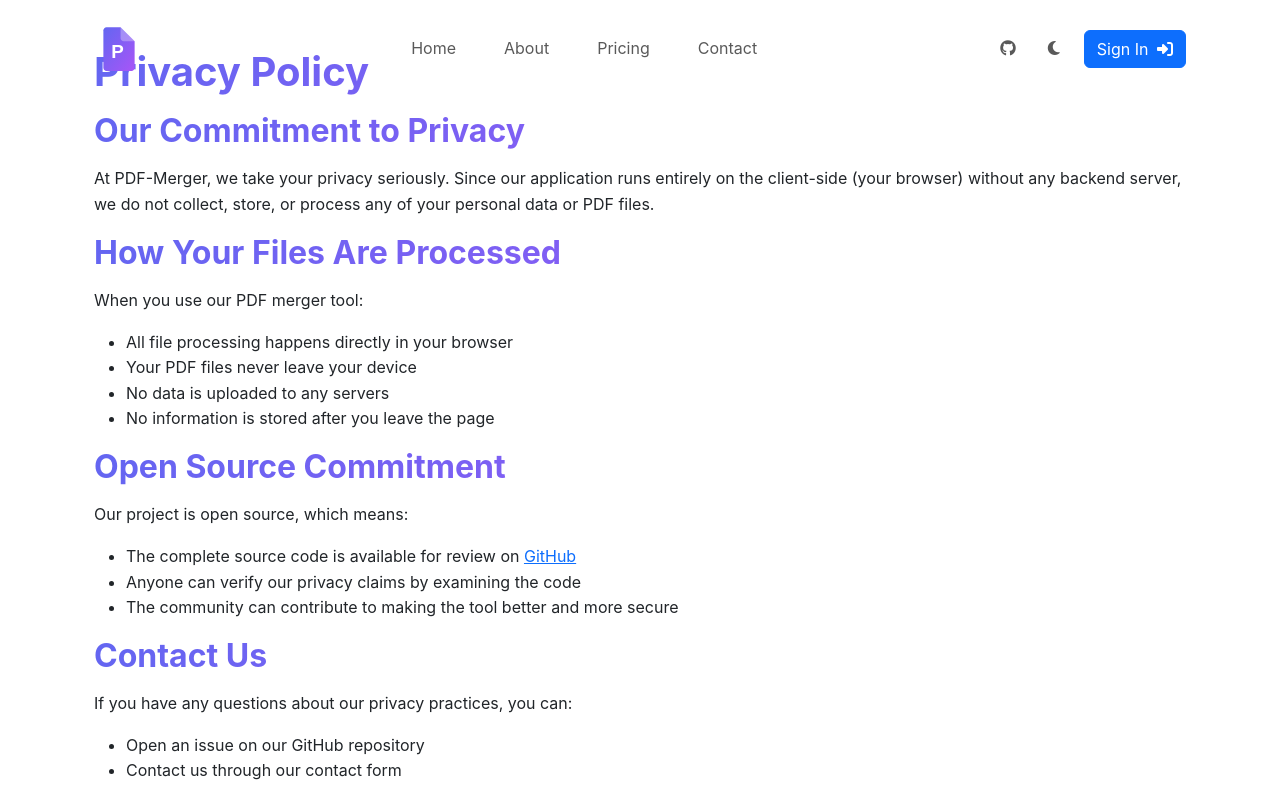
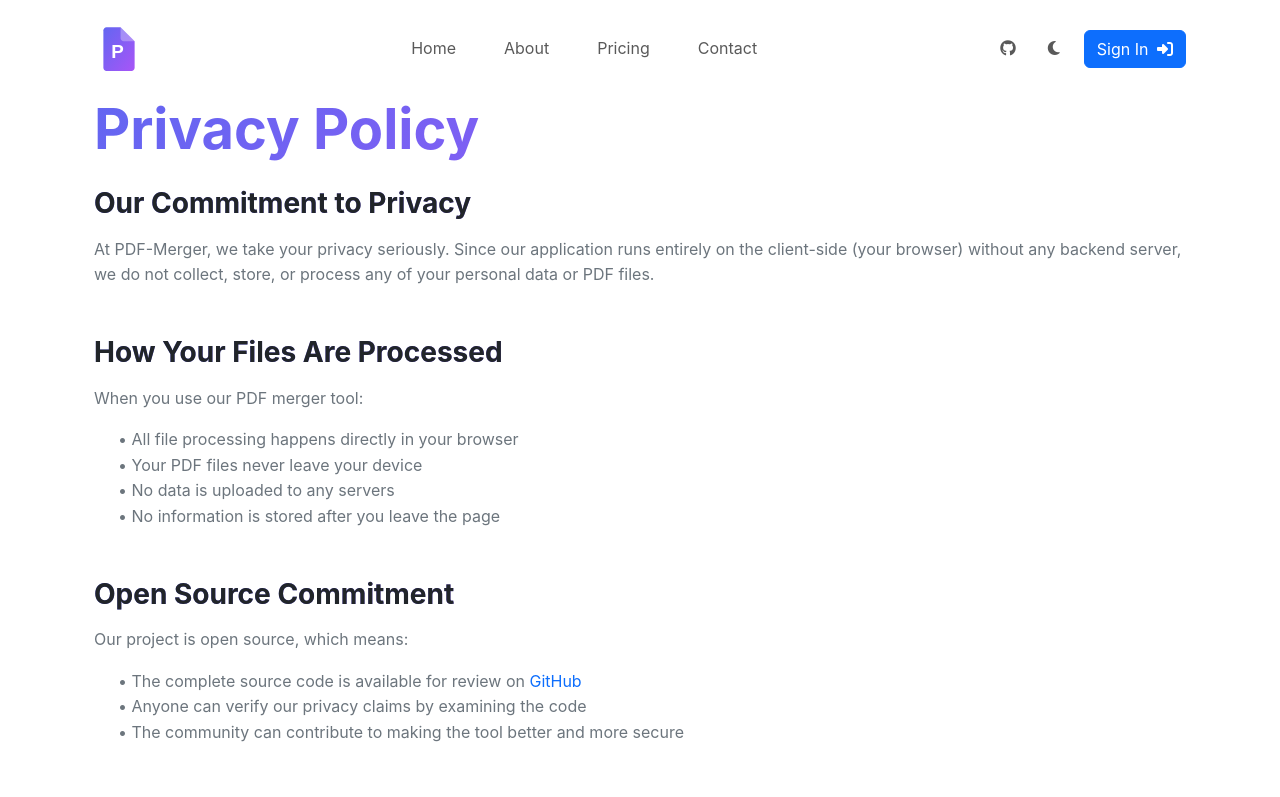
Before and after one commit to GourangaDasSamrat/PDF-Merger-React, a React (Vite) app: page /privacy-policy in a window 1280 px wide. Shown: the top 797 px of the page. Built offline with nearby package versions, Linux system fonts and the light colour scheme; no server answers.

Commit message:
Refactor Privacy Policy component for improved styling and accessibility

```diff
--- a/src/components/PrivacyPolicy.jsx
+++ b/src/components/PrivacyPolicy.jsx
@@ -1,14 +1,12 @@
 const PrivacyPolicy = () => {
   return (
-    <div className="container mt-5 mx-auto px-4 py-8">
-      <h1 className="text-3xl font-bold mb-6 ">Privacy Policy</h1>
+    <div className="container mt-5 pt-5 px-4">
+      <h1 className="display-4 fw-bold mb-4">Privacy Policy</h1>
 
-      <div className="space-y-6">
-        <section>
-          <h2 className="text-2xl font-semibold mb-3">
-            Our Commitment to Privacy
-          </h2>
-          <p className="text-gray-700">
+      <div className="mb-5">
+        <section className="mb-5">
+          <h2 className="h3 fw-bold mb-3">Our Commitment to Privacy</h2>
+          <p className="text-secondary">
             At PDF-Merger, we take your privacy seriously. Since our application
             runs entirely on the client-side (your browser) without any backend
             server, we do not collect, store, or process any of your personal
@@ -16,52 +14,50 @@
           </p>
         </section>
 
-        <section>
-          <h2 className="text-2xl font-semibold mb-3">
-            How Your Files Are Processed
-          </h2>
-          <p className="text-gray-700">When you use our PDF merger tool:</p>
-          <ul className="list-disc ml-6 mt-2 text-gray-700">
-            <li>All file processing happens directly in your browser</li>
-            <li>Your PDF files never leave your device</li>
-            <li>No data is uploaded to any servers</li>
-            <li>No information is stored after you leave the page</li>
+        <section className="mb-5">
+          <h2 className="h3 fw-bold mb-3">How Your Files Are Processed</h2>
+          <p className="text-secondary">When you use our PDF merger tool:</p>
+          <ul className="list-unstyled ps-4 mt-3 text-secondary">
+            <li>• All file processing happens directly in your browser</li>
+            <li>• Your PDF files never leave your device</li>
+            <li>• No data is uploaded to any servers</li>
+            <li>• No information is stored after you leave the page</li>
           </ul>
         </section>
 
-        <section>
-          <h2 className="text-2xl font-semibold mb-3">
-            Open Source Commitment
-          </h2>
-          <p className="text-gray-700">
+        <section className="mb-5">
+          <h2 className="h3 fw-bold mb-3">Open Source Commitment</h2>
+          <p className="text-secondary">
             Our project is open source, which means:
           </p>
-          <ul className="list-disc ml-6 mt-2 text-gray-700">
+          <ul className="list-unstyled ps-4 mt-3 text-secondary">
             <li>
-              The complete source code is available for review on{" "}
+              • The complete source code is available for review on{" "}
               <a
                 href="https://github.com/GourangaDasSamrat/PDF-Merger-React"
-                className="text-blue-600 hover:underline"
+                className="text-primary text-decoration-none"
               >
                 GitHub
               </a>
             </li>
-            <li>Anyone can verify our privacy claims by examining the code</li>
             <li>
-              The community can contribute to making the tool better and more
+              • Anyone can verify our privacy claims by examining the code
+            </li>
+            <li>
+              • The community can contribute to making the tool better and more
               secure
             </li>
           </ul>
         </section>
 
-        <section>
-          <h2 className="text-2xl font-semibold mb-3">Contact Us</h2>
-          <p className="text-gray-700">
+        <section className="mb-5">
+          <h2 className="h3 fw-bold mb-3">Contact Us</h2>
+          <p className="text-secondary">
             If you have any questions about our privacy practices, you can:
           </p>
-          <ul className="list-disc ml-6 mt-2 text-gray-700">
-            <li>Open an issue on our GitHub repository</li>
-            <li>Contact us through our contact form</li>
+          <ul className="list-unstyled ps-4 mt-3 text-secondary">
+            <li>• Open an issue on our GitHub repository</li>
+            <li>• Contact us through our contact form</li>
           </ul>
         </section>
       </div>
```
